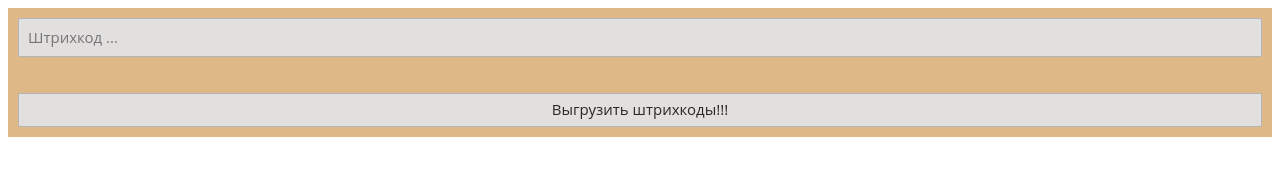
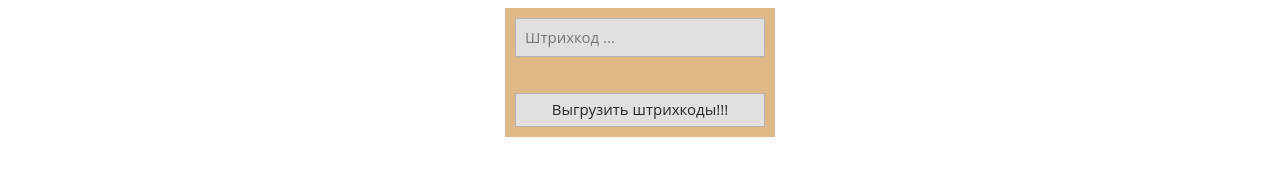
Before and after one commit to mstsd/tsd, a plain HTML site: page index.html in a window 1280 px wide. Drawn offline with Linux system fonts and the light colour scheme.

Commit message:
Add files via upload

```diff
--- a/index.html
+++ b/index.html
@@ -7,7 +7,8 @@
 .regcontainer {
 	padding: 10px;
 	margin: 0 auto;
-	background-color: #DEB887 ;}
+	background-color: #DEB887 ;
+	max-width: 250px;}
 
 
 
```
